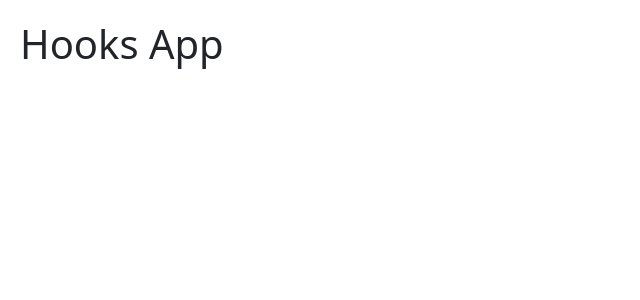
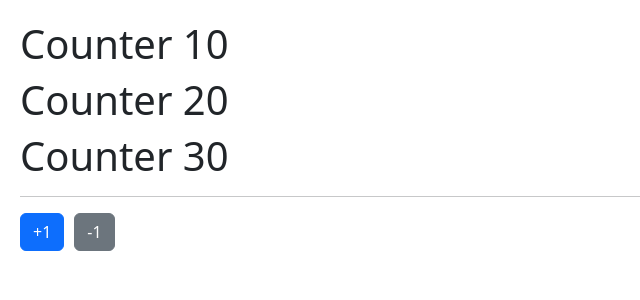
Before and after one commit to CamiloLopez15/react-course, a React (Vite) app in the folder 05-basics-hooks/: page / in a window 1280 px wide. Shown: the top 300 px of the page, without its empty margins (0-640 px from the left). Built offline with nearby package versions, Linux system fonts and the light colour scheme.

Commit message:
feat: added class 117

```diff
--- /dev/null
+++ b/05-basics-hooks/src/01-useState/CounterApp.tsx
@@ -0,0 +1,35 @@
+import { useState } from "react";
+
+const CounterApp = () => {
+    const [{ counter1, counter2, counter3 }, setCounter] = useState({
+        counter1: 10,
+        counter2: 20,
+        counter3: 30,
+    });
+    return (
+        <>
+            <h1>Counter {counter1}</h1>
+            <h1>Counter {counter2}</h1>
+            <h1>Counter {counter3}</h1>
+            <hr />
+            <button
+                className="btn btn-primary"
+                onClick={() =>
+                    setCounter((c) => ({ ...c, counter1: counter1 + 1 }))
+                }
+            >
+                +1
+            </button>
+            <button
+                className="btn btn-secondary"
+                onClick={() =>
+                    setCounter((c) => ({ ...c, counter1: counter1 - 1 }))
+                }
+            >
+                -1
+            </button>
+        </>
+    );
+};
+
+export default CounterApp;
--- a/05-basics-hooks/src/main.tsx
+++ b/05-basics-hooks/src/main.tsx
@@ -1,10 +1,11 @@
 import { StrictMode } from "react";
 import { createRoot } from "react-dom/client";
-import HooksApp from "./HooksApp";
+import CounterApp from "./01-useState/CounterApp";
+// import HooksApp from "./HooksApp";
 import "./index.css";
 
 createRoot(document.getElementById("root")!).render(
     <StrictMode>
-        <HooksApp />
+        <CounterApp />
     </StrictMode>
 );
```
